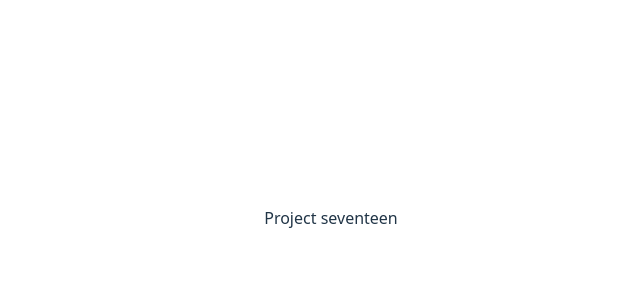
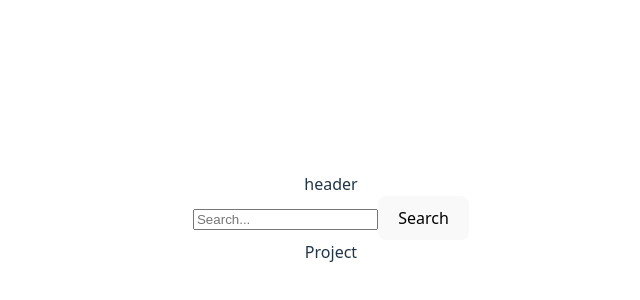
Before and after one commit to 27moon/RSS-React2025Q3, a React (Vite) app: page / in a window 1280 px wide. Shown: the part 182-482 px from the top of the page, without its empty margins (309-949 px from the left). Built offline with nearby package versions, Linux system fonts and the light colour scheme.

Commit message:
feat: add basic header layout

```diff
--- a/src/App.tsx
+++ b/src/App.tsx
@@ -1,14 +1,16 @@
+import { Component } from 'react';
 import './App.css';
+import Header from './components/Header/header';
 
-function App() {
-  const age: string = 'seventeen';
-  console.log(age);
-
-  return (
-    <>
-      <div>Project {age}</div>
-    </>
-  );
+export class App extends Component {
+  render() {
+    return (
+      <>
+        <Header />
+        <div>Project</div>
+      </>
+    );
+  }
 }
 
 export default App;
--- /dev/null
+++ b/src/components/Header/header.tsx
@@ -0,0 +1,15 @@
+import { Component } from 'react';
+import Search from '../Search/search';
+
+class Header extends Component {
+  render() {
+    return (
+      <header>
+        header
+        <Search />
+      </header>
+    );
+  }
+}
+
+export default Header;
--- /dev/null
+++ b/src/components/Search/search.tsx
@@ -0,0 +1,14 @@
+import { Component } from 'react';
+
+class Search extends Component {
+  render() {
+    return (
+      <div>
+        <input type="text" placeholder="Search..." />
+        <button>Search</button>
+      </div>
+    );
+  }
+}
+
+export default Search;
```
